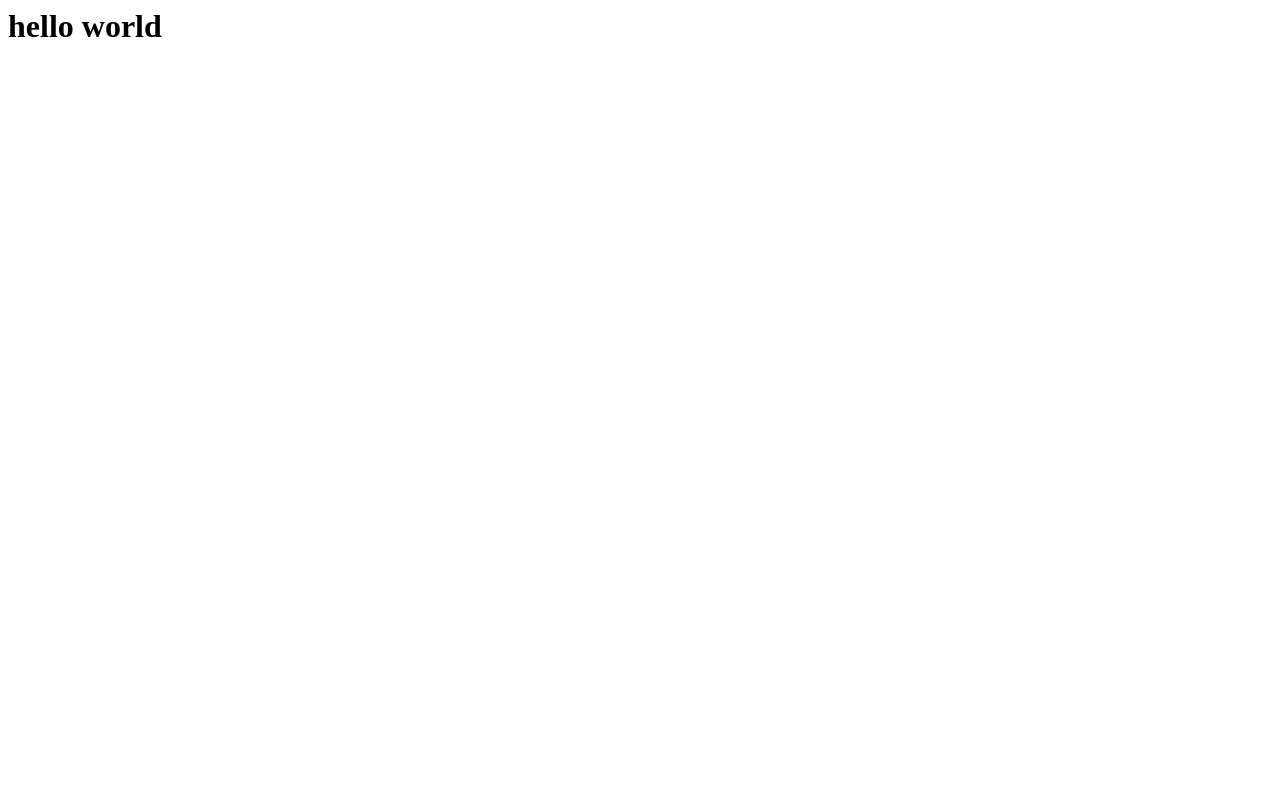
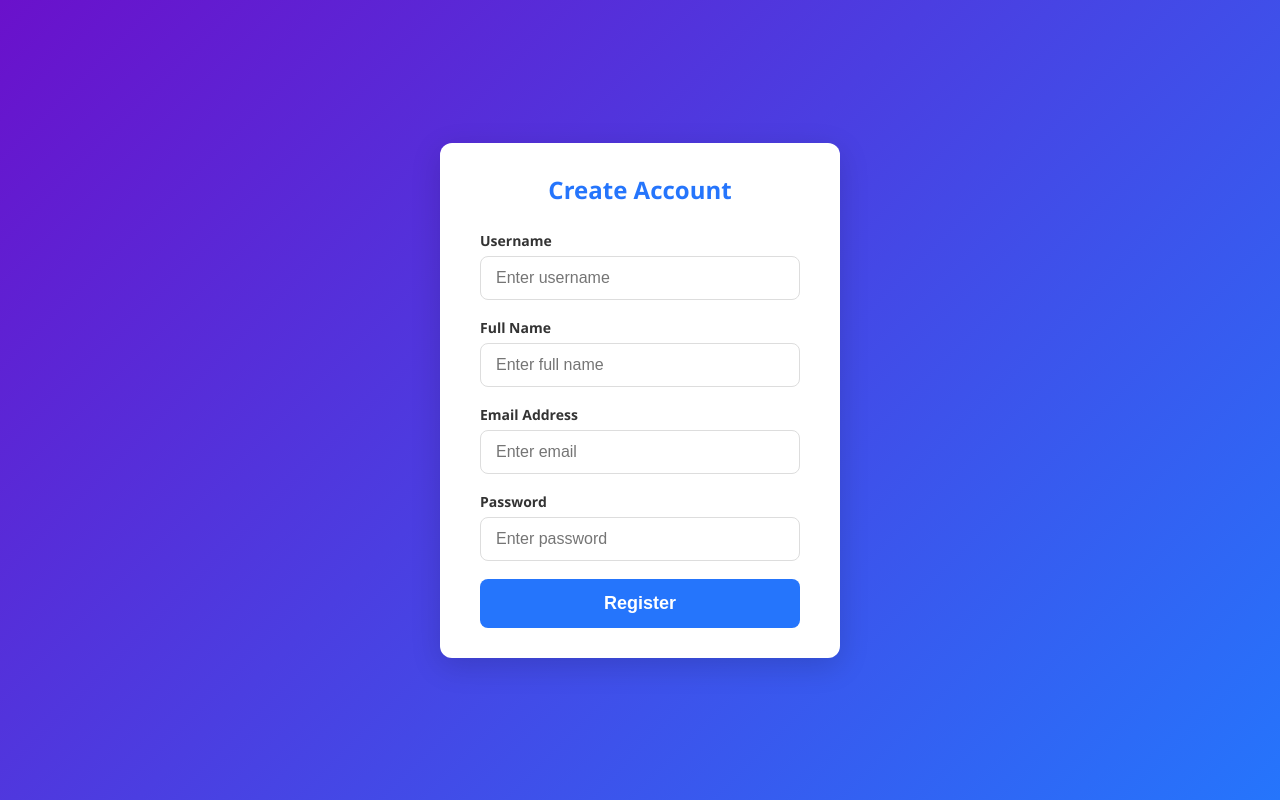
Before and after one commit to SmartDevPK/User-Authentication-System, a website: page public/index.html in a window 1280 px wide. Drawn offline with Linux system fonts and the light colour scheme.

Commit message:
Add the frontend code to the code base

```diff
--- a/public/index.html
+++ b/public/index.html
@@ -1 +1,30 @@
-<h1>hello world</h1>
+<!DOCTYPE html>
+<html lang="en">
+<head>
+  <meta charset="UTF-8" />
+  <meta name="viewport" content="width=device-width, initial-scale=1" />
+  <title>Register</title>
+  <link rel="stylesheet" href="styles.css" />
+</head>
+<body>
+  <div class="container">
+    <form class="register-form" id="registerForm" action="/user/register" method="POST">
+      <h2>Create Account</h2>
+
+      <label for="username">Username</label>
+      <input type="text" id="username" name="username" placeholder="Enter username" required />
+
+      <label for="full_name">Full Name</label>
+      <input type="text" id="full_name" name="full_name" placeholder="Enter full name" required />
+
+      <label for="email">Email Address</label>
+      <input type="email" id="email" name="email" placeholder="Enter email" required />
+
+      <label for="password">Password</label>
+      <input type="password" id="password" name="password" placeholder="Enter password" required />
+
+      <button type="submit">Register</button>
+    </form>
+  </div>
+</body>
+</html>
--- /dev/null
+++ b/public/styles.css
@@ -0,0 +1,70 @@
+/* Reset */
+* {
+  margin: 0;
+  padding: 0;
+  box-sizing: border-box;
+}
+
+body {
+  font-family: 'Segoe UI', Tahoma, Geneva, Verdana, sans-serif;
+  background: linear-gradient(135deg, #6a11cb, #2575fc);
+  height: 100vh;
+  display: flex;
+  justify-content: center;
+  align-items: center;
+  color: #333;
+}
+
+.container {
+  background: #fff;
+  padding: 30px 40px;
+  border-radius: 12px;
+  box-shadow: 0 8px 30px rgba(0, 0, 0, 0.15);
+  width: 100%;
+  max-width: 400px;
+}
+
+.register-form h2 {
+  margin-bottom: 25px;
+  text-align: center;
+  color: #2575fc;
+}
+
+.register-form label {
+  display: block;
+  margin-bottom: 6px;
+  font-weight: 600;
+  font-size: 14px;
+}
+
+.register-form input {
+  width: 100%;
+  padding: 12px 15px;
+  margin-bottom: 18px;
+  border: 1.8px solid #ddd;
+  border-radius: 8px;
+  font-size: 16px;
+  transition: border-color 0.3s ease;
+}
+
+.register-form input:focus {
+  border-color: #2575fc;
+  outline: none;
+}
+
+.register-form button {
+  width: 100%;
+  padding: 14px;
+  border: none;
+  background-color: #2575fc;
+  color: white;
+  font-weight: 700;
+  font-size: 18px;
+  border-radius: 8px;
+  cursor: pointer;
+  transition: background-color 0.3s ease;
+}
+
+.register-form button:hover {
+  background-color: #1a53c2;
+}
```
